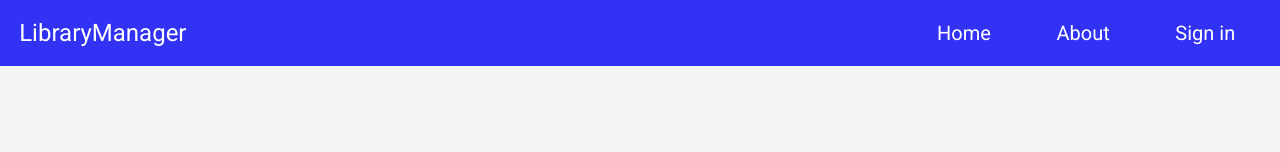
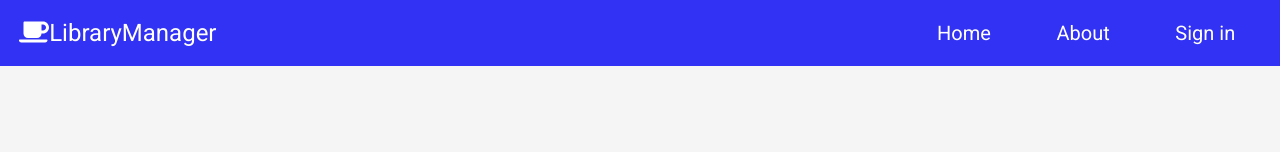
Before and after one commit to tam4385/LibraryManager2, a React (Create React App) app: page /books/book in a window 1280 px wide. Shown: the top 152 px of the page. Built offline with nearby package versions, Linux system fonts and the light colour scheme.

Commit message:
add font awesome icon

```diff
--- a/package.json
+++ b/package.json
@@ -4,6 +4,9 @@
   "private": true,
   "main": "./src/electron.js",
   "dependencies": {
+    "@fortawesome/fontawesome-svg-core": "^1.2.30",
+    "@fortawesome/free-solid-svg-icons": "^5.14.0",
+    "@fortawesome/react-fontawesome": "^0.1.11",
     "@testing-library/jest-dom": "^4.2.4",
     "@testing-library/react": "^9.3.2",
     "@testing-library/user-event": "^7.1.2",
@@ -13,7 +16,7 @@
     "react-dom": "^16.13.1",
     "react-redux": "^7.2.0",
     "react-router-dom": "^5.2.0",
-    "react-scripts": "3.4.1",
+    "react-scripts": "^3.4.3",
     "redux": "^4.0.5",
     "redux-devtools-extension": "^2.13.8"
   },
--- a/src/components/Main.js/Nav.js
+++ b/src/components/Main.js/Nav.js
@@ -1,11 +1,14 @@
 import React from 'react';
 import { Link } from 'react-router-dom';
+import { FontAwesomeIcon } from '@fortawesome/react-fontawesome';
+import { faCoffee } from '@fortawesome/free-solid-svg-icons'
 
 const Nav = () => {
   return (
     <nav>
       <div className="logo">
-        LibraryManager
+        <FontAwesomeIcon icon={faCoffee} />
+         LibraryManager
       </div>
       <ul className='container'>
         <li><Link to='/'>Home</Link></li>
```
Also changed, not shown: 1 other file (tests, documents, lock files or other folders).
